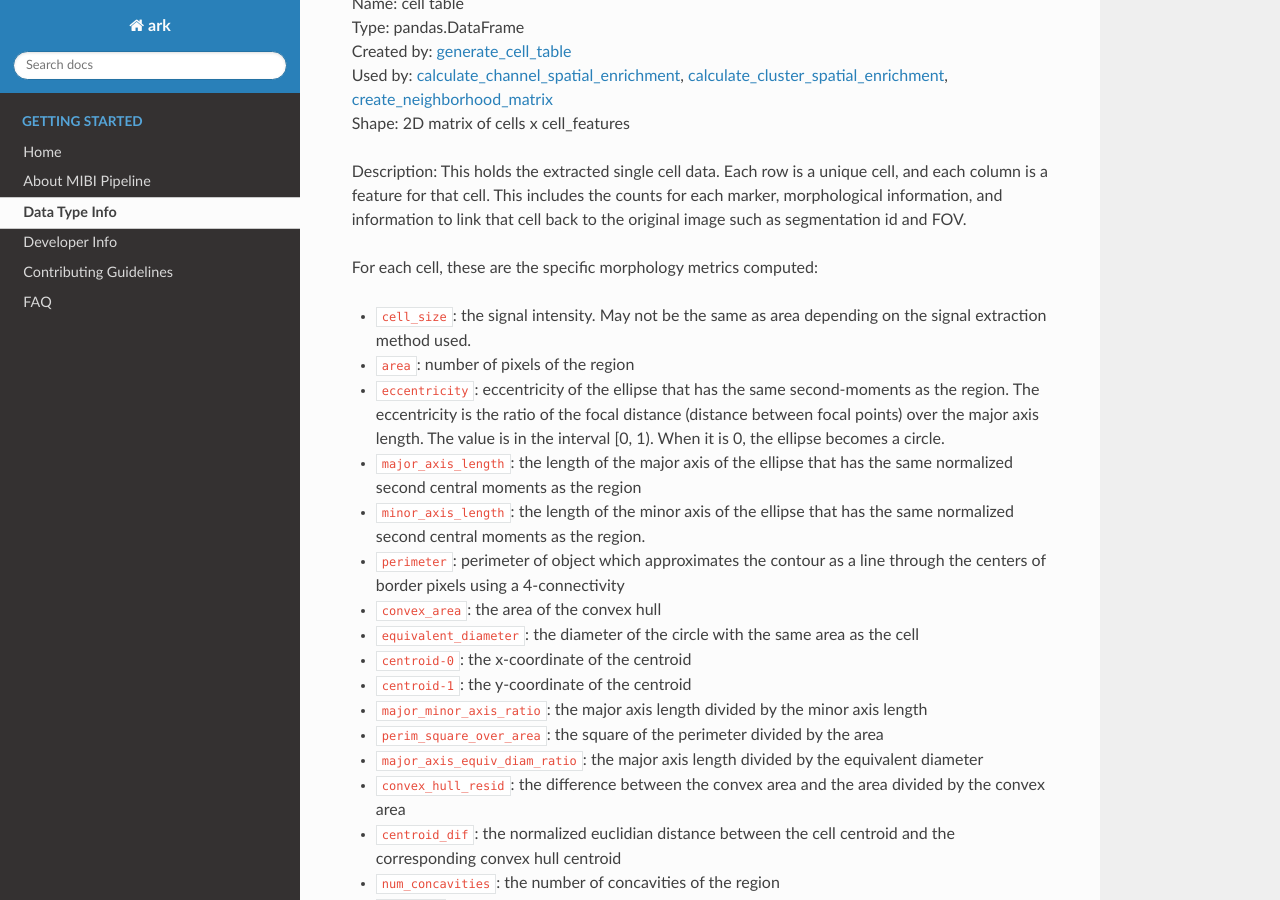
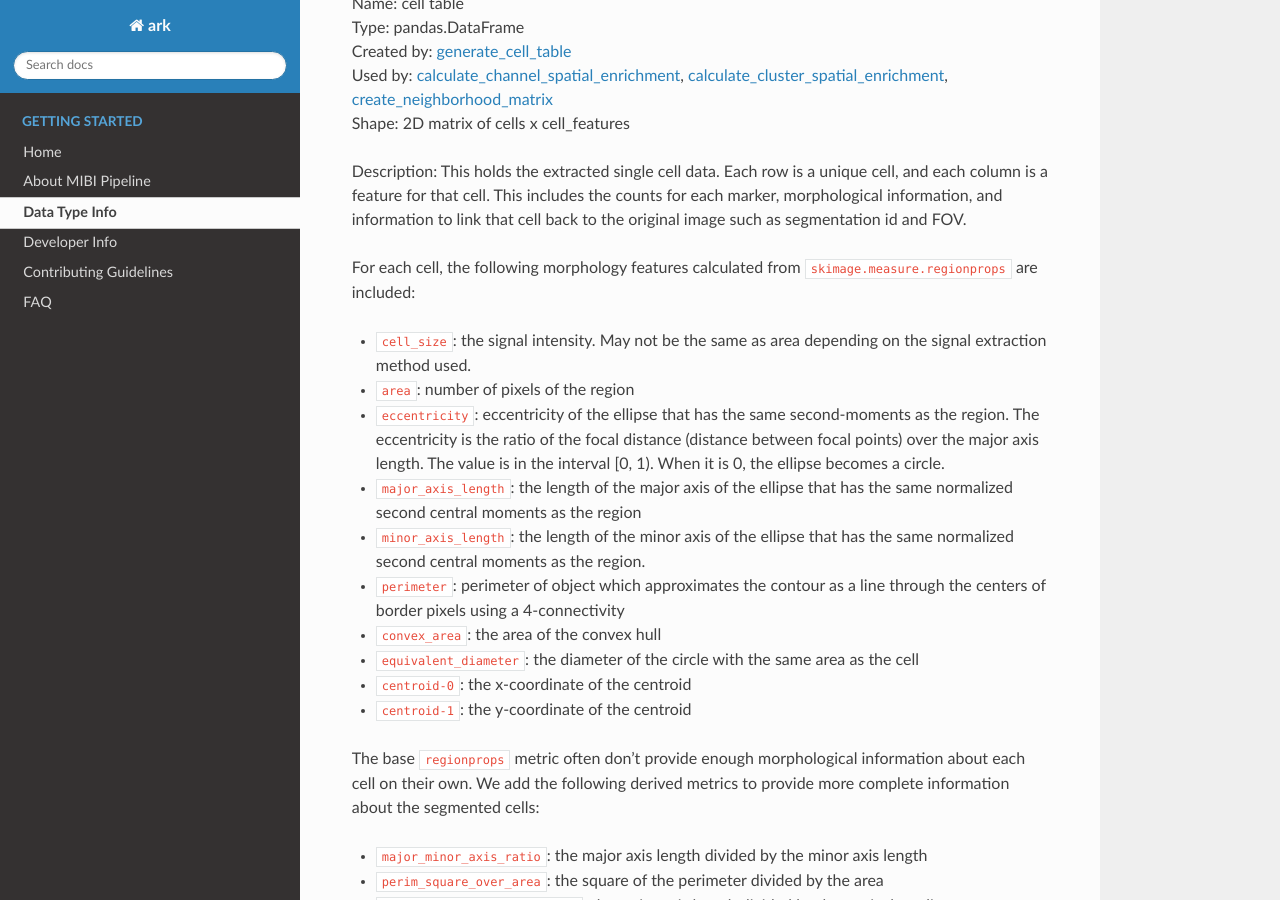
Before and after one commit to angelolab/ark-analysis, a Sphinx documentation site: the page built from docs/_rtd/data_types.md, in a window 1280 px wide and 900 px high, scrolled down 579 px. Built offline with Sphinx 7.4.7 and the Read the Docs theme 2.0.0, drawn with Linux system fonts in a browser that asks for light colours; pages that are not in the unit, such as notebooks, are missing from menus.

Commit message:
Separate base and derived regionprops features

```diff
--- a/docs/_rtd/data_types.md
+++ b/docs/_rtd/data_types.md
@@ -23,7 +23,7 @@ Shape: 2D matrix of cells x cell_features
 
 Description: This holds the extracted single cell data. Each row is a unique cell, and each column is a feature for that cell. This includes the counts for each marker, morphological information, and information to link that cell back to the original image such as segmentation id and FOV.
 
-For each cell, these are the specific morphology metrics computed:
+For each cell, the following morphology features calculated from `skimage.measure.regionprops` are included:
 
 * `cell_size`: the signal intensity. May not be the same as area depending on the signal extraction method used.
 * `area`: number of pixels of the region
@@ -35,6 +35,8 @@ For each cell, these are the specific morphology metrics computed:
 * `equivalent_diameter`: the diameter of the circle with the same area as the cell
 * `centroid-0`: the x-coordinate of the centroid
 * `centroid-1`: the y-coordinate of the centroid
+
+The base `regionprops` metric often don't provide enough morphological information about each cell on their own. We add the following derived metrics to provide more complete information about the segmented cells:
 * `major_minor_axis_ratio`: the major axis length divided by the minor axis length
 * `perim_square_over_area`: the square of the perimeter divided by the area
 * `major_axis_equiv_diam_ratio`: the major axis length divided by the equivalent diameter
```
